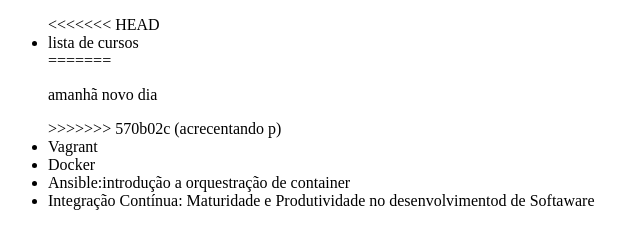
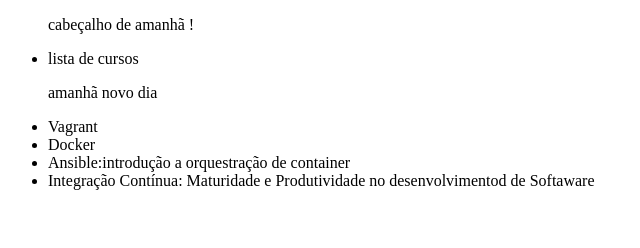
Before and after one commit to Barbarakmenezes/alura-git, a plain HTML site: page index.html in a window 1280 px wide. Shown: the whole page, without its empty margins (0-640 px from the left). Drawn offline with Linux system fonts and the light colour scheme.

Commit message:
salvando alterações

```diff
--- a/index.html
+++ b/index.html
@@ -6,11 +6,12 @@
 </head>
 <body>
     <ul>
-<<<<<<< HEAD
+        <p>cabeçalho de amanhã !</p>
+
         <li>lista de cursos</li>
-=======
+
         <p>amanhã novo dia </p>
->>>>>>> 570b02c (acrecentando p)
+
         <li>Vagrant</li>
         <li>Docker</li>
         <li>Ansible:introdução a orquestração de container</li>
```
